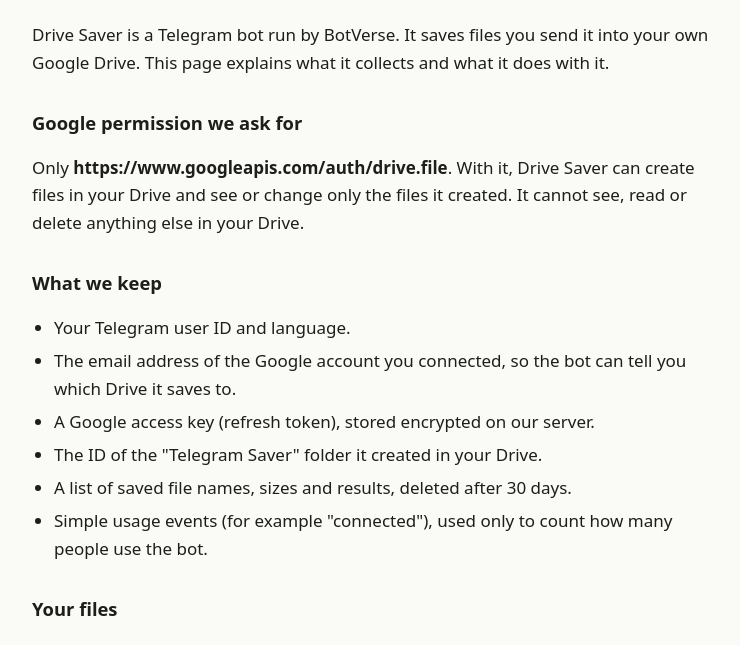
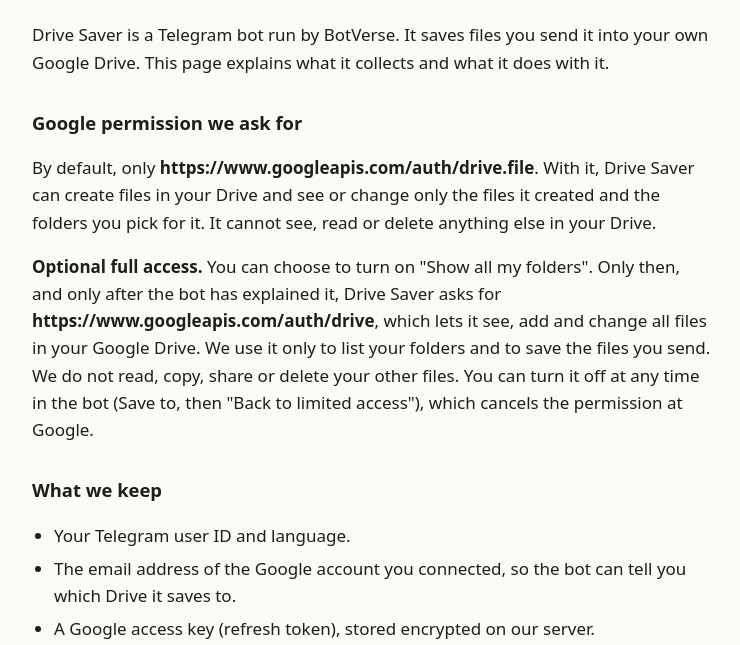
Before and after one commit to thebotverse/thebotverse.github.io, a plain HTML site: page drive-saver/privacy.html in a window 1280 px wide. Shown: the part 133-778 px from the top of the page, without its empty margins (268-1008 px from the left). Drawn offline with Linux system fonts and the light colour scheme.

Commit message:
Drive Saver: privacy and home pages describe the optional full-access switch (bot v1.35.0)
Co-Authored-By: Claude Fable 5.2 <noreply@anthropic.com>

```diff
--- a/drive-saver/privacy.html
+++ b/drive-saver/privacy.html
@@ -23,7 +23,8 @@
   <p>Drive Saver is a Telegram bot run by BotVerse. It saves files you send it into your own Google Drive. This page explains what it collects and what it does with it.</p>
 
   <h2>Google permission we ask for</h2>
-  <p>Only <b>https://www.googleapis.com/auth/drive.file</b>. With it, Drive Saver can create files in your Drive and see or change only the files it created. It cannot see, read or delete anything else in your Drive.</p>
+  <p>By default, only <b>https://www.googleapis.com/auth/drive.file</b>. With it, Drive Saver can create files in your Drive and see or change only the files it created and the folders you pick for it. It cannot see, read or delete anything else in your Drive.</p>
+  <p><b>Optional full access.</b> You can choose to turn on "Show all my folders". Only then, and only after the bot has explained it, Drive Saver asks for <b>https://www.googleapis.com/auth/drive</b>, which lets it see, add and change all files in your Google Drive. We use it only to list your folders and to save the files you send. We do not read, copy, share or delete your other files. You can turn it off at any time in the bot (Save to, then "Back to limited access"), which cancels the permission at Google.</p>
 
   <h2>What we keep</h2>
   <ul>
```
Also changed, not shown: drive-saver/index.html (+1 -1 lines).
